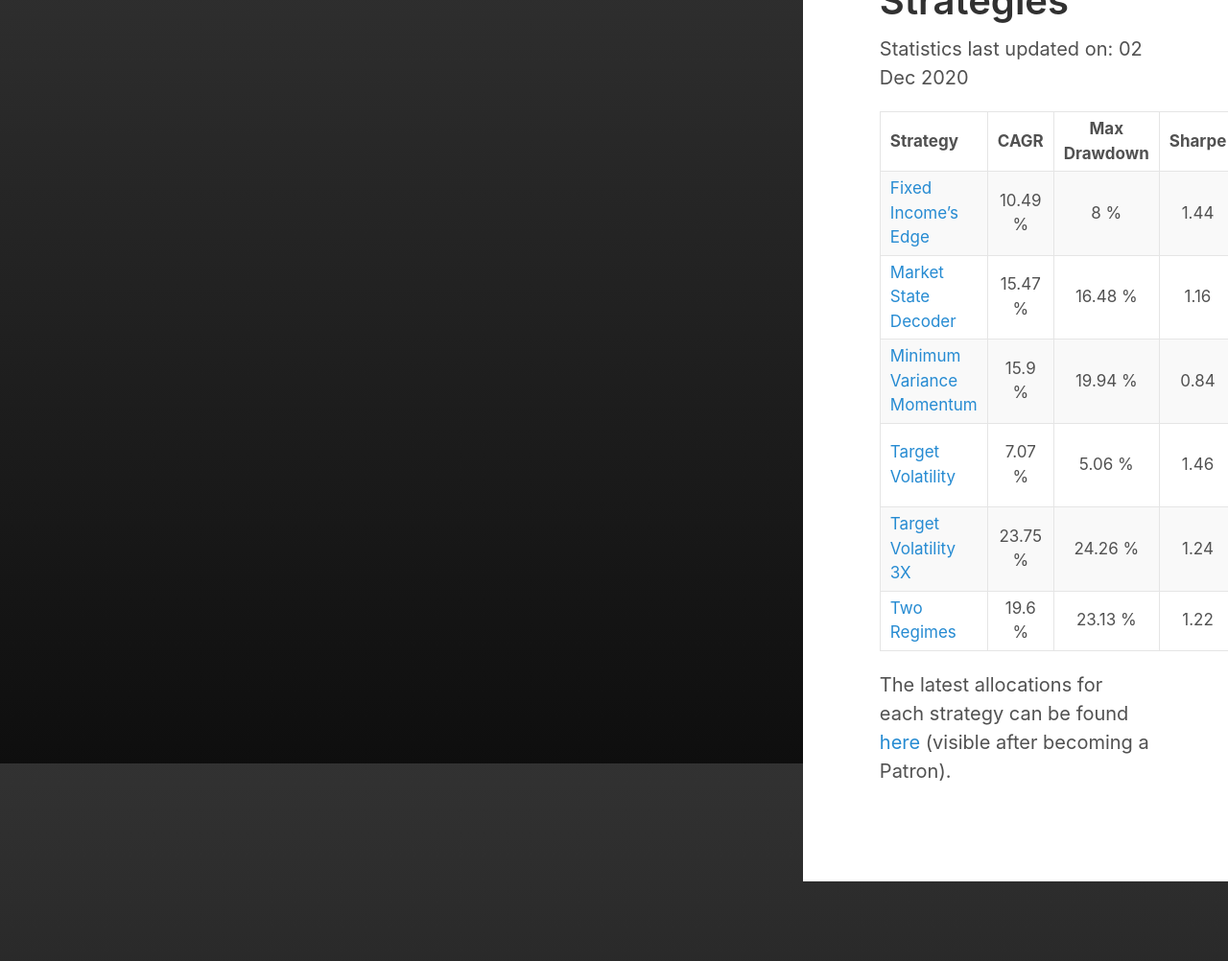
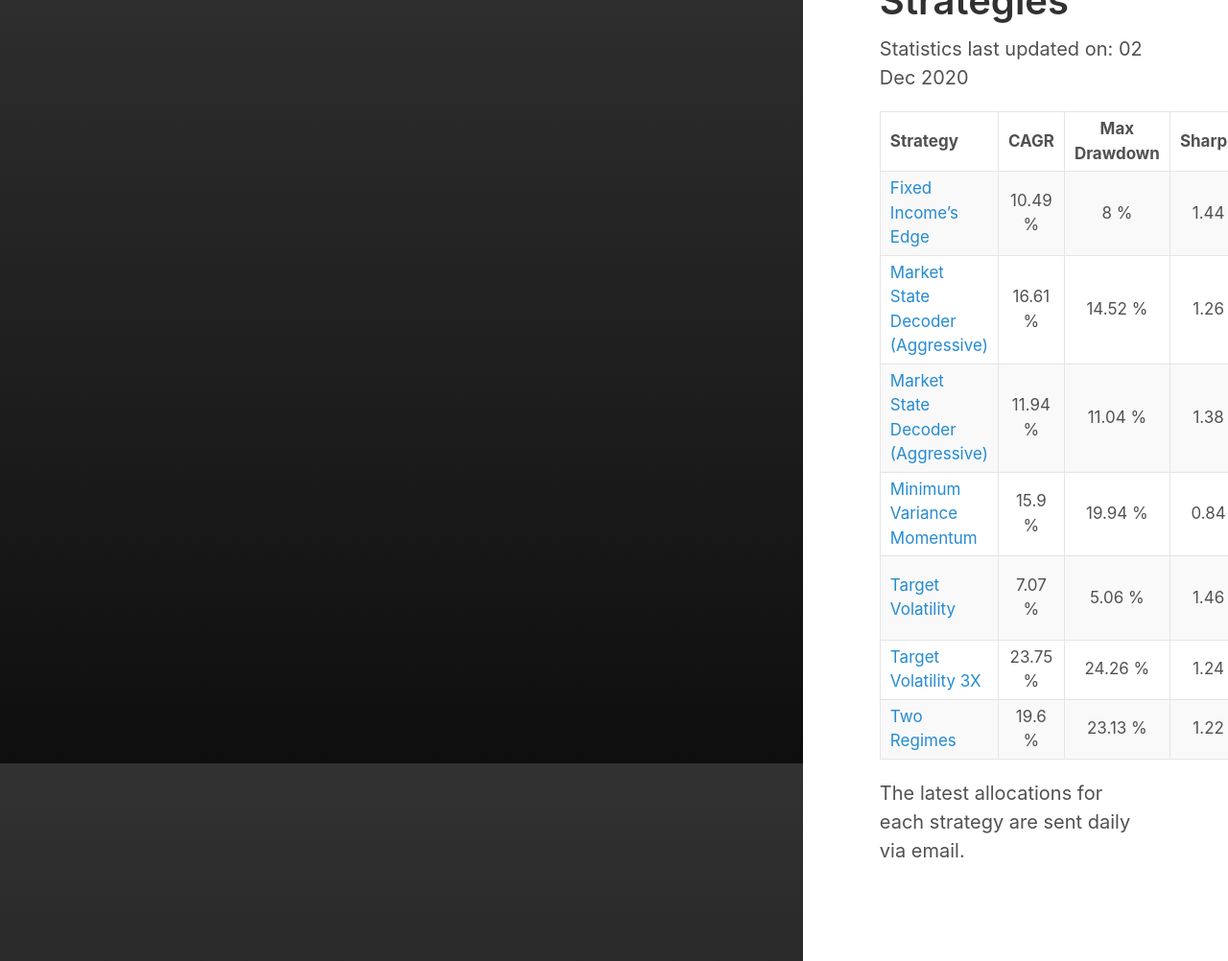
Before and after one commit to IthacaResearch/ithacaresearch.github.io, a Jekyll site: the page built from category/strategies.md, in a window 1280 px wide, cut to the strip 104-1106 px from the top of the page. Shown: the whole strip at 96% size. Built offline with Jekyll 4.4.1, drawn with Linux system fonts in a browser that asks for light colours; before the commit the page ends 1023 px from its top, so only the background shows below that.

Commit message:
Update strategies.md

```diff
--- a/category/strategies.md
+++ b/category/strategies.md
@@ -9,10 +9,11 @@ Statistics last updated on: 02 Dec 2020
 | Strategy | CAGR | Max Drawdown | Sharpe | Leverage | Backtest period |
 | :------- | :--: | :----------: | :----: | :------: | :-------------: |
 | [Fixed Income's Edge](https://ithacaresearch.github.io/2019/10/14/Fixed-income-edge.html) | 10.49 % | 8 % | 1.44 | 1 | Jan 2003 - Today |
-| [Market State Decoder](https://ithacaresearch.github.io/2020/10/02/Market-State-Decoder.html) | 15.47 % | 16.48 % | 1.16 | 1 | Jan 2003 - Today |
+| [Market State Decoder (Aggressive)](https://ithacaresearch.github.io/2020/10/02/Market-State-Decoder-Aggressive.html) | 16.61 % | 14.52 % | 1.26 | 1 | Jan 2003 - Today |
+| [Market State Decoder (Aggressive)](https://ithacaresearch.github.io/2020/10/02/Market-State-Decoder-Diversified.html) | 11.94 % | 11.04 % | 1.38 | 1 | Jan 2003 - Today |
 | [Minimum Variance Momentum](https://ithacaresearch.github.io/2020/09/03/Minimum-Variance-Momentum.html) | 15.9 % | 19.94 % | 0.84 | 1 | Jan 2006 - Today |
 | [Target Volatility](https://ithacaresearch.github.io/2019/07/12/Target-Volatility.html) | 7.07 % | 5.06 % | 1.46 | 1 | Jan 2003 - Today |
 | [Target Volatility 3X](https://ithacaresearch.github.io/2019/08/03/Target-Volatility-3X.html) | 23.75 % | 24.26 % | 1.24 | variable, max 3 | Jan 2010 - Today |
 | [Two Regimes](https://ithacaresearch.github.io/2020/02/05/Two-Regimes.html) | 19.6 % | 23.13 % | 1.22 | 1 | Jul 1999 - Today |
 
-The latest allocations for each strategy can be found [here](https://www.patreon.com/ithaca/posts?filters[tag]=LastUpdate) (visible after becoming a Patron).
+The latest allocations for each strategy are sent daily via email.
```
